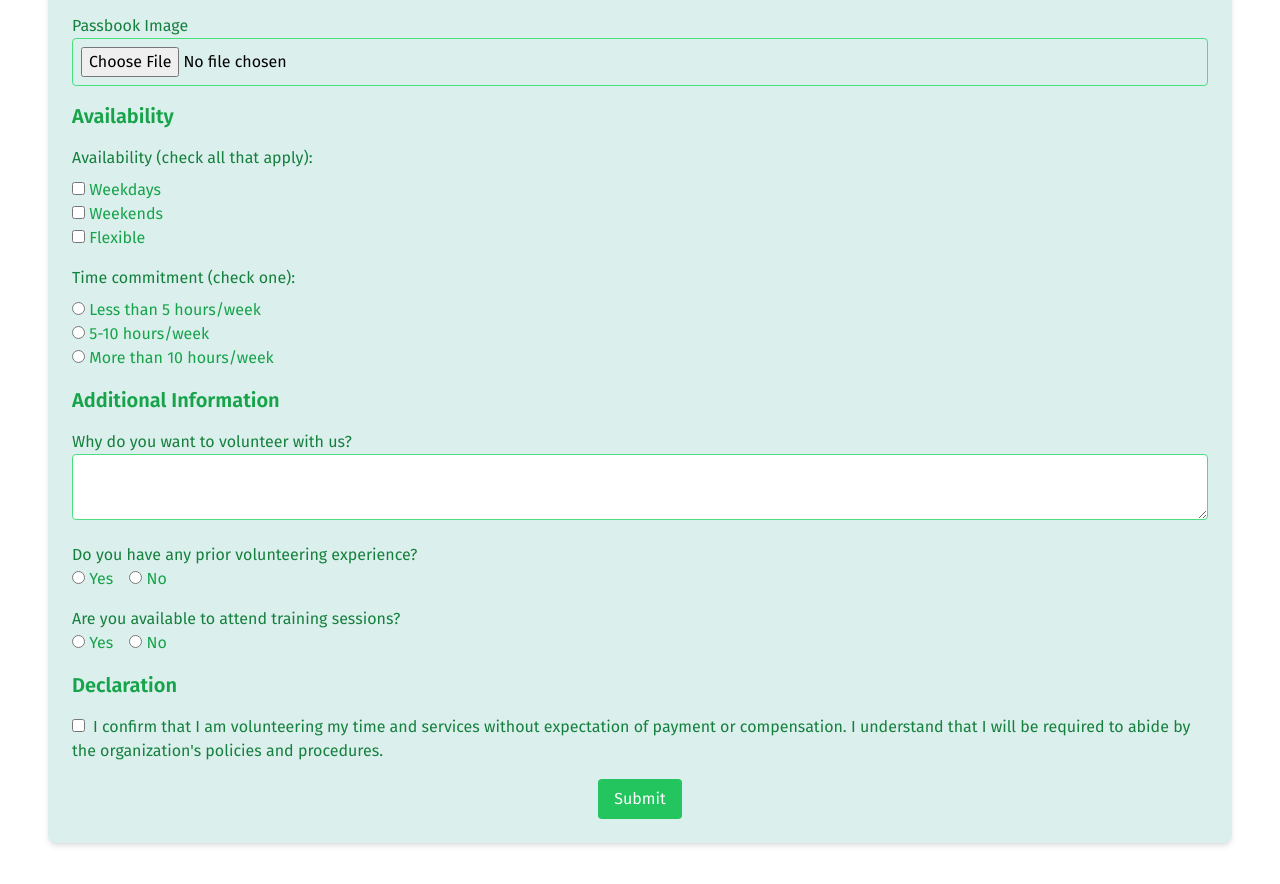
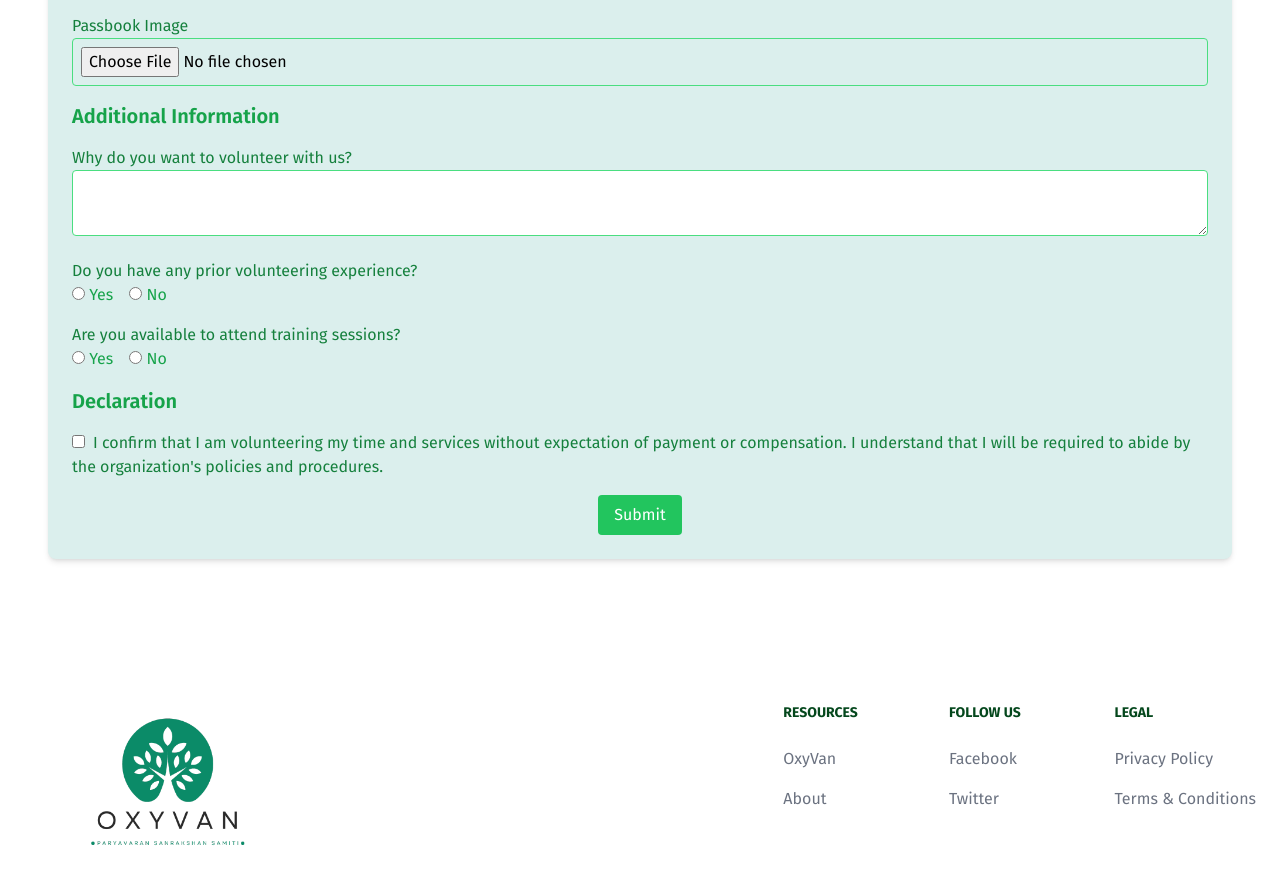
Before and after one commit to AishwaryaParihar/OxyOne, a React (Vite) app: page /register in a window 1280 px wide. Shown: the part 1033-1917 px from the top of the page. Built offline with nearby package versions, Linux system fonts and the light colour scheme; a web font is replaced by a local one.

Commit message:
remov volunteer

```diff
--- a/src/component/content/TermsConditions.jsx
+++ b/src/component/content/TermsConditions.jsx
@@ -2,7 +2,32 @@ import React from 'react'
 
 const TermsConditions = () => {
   return (
-    <div>TermsConditions</div>
+    <div className="mx-4 md:mx-14 p-6 bg-white shadow-xs rounded-lg  mt-28">
+      <h2 className="text-3xl font-semibold text-green-600 mb-4">Terms and Conditions</h2>
+
+      <div className="mb-6">
+        <h3 className="text-xl font-semibold text-gray-800 mb-2">1. Purpose</h3>
+        <p className="text-gray-700">
+          The Oxivan Environment Protection Committee is an independent, self-motivated platform established solely to prevent environmental pollution. We are not affiliated with any disputes or controversies.
+        </p>
+      </div>
+
+      <div className="mb-6">
+        <h3 className="text-xl font-semibold text-gray-800 mb-2">2. Dispute Resolution</h3>
+        <p className="text-gray-700">
+        If any individual generates a dispute, they will be solely responsible for it. Therefore, we request and advise that you avoid any current or future disputes.
+        </p>
+      </div>
+
+      <div className="mb-6">
+        <h3 className="text-xl font-semibold text-gray-800 mb-2">3. Misconduct</h3>
+        <p className="text-gray-700">
+          If any individual provides false information, incorrect updates, or engages in misconduct, the Oxivan Environment Protection Committee reserves the right to immediately suspend or ban them from future benefits. This decision will be final and binding.
+        </p>
+      </div>
+
+    </div>
+
   )
 }
 
--- a/src/component/content/VolunteerForm.jsx
+++ b/src/component/content/VolunteerForm.jsx
@@ -157,36 +157,7 @@ const VolunteerRegistrationForm = () => {
         </div>
 
 
-        {/* Availability */}
-        <h2 className="text-xl font-semibold text-green-600 mb-4">Availability</h2>
 
-        <div className="mb-4">
-          <label className="block text-green-700 mb-2">Availability (check all that apply):</label>
-          {['Weekdays', 'Weekends', 'Flexible'].map(availability => (
-            <label key={availability} className="block text-green-600">
-              <input
-                type="checkbox"
-                name="availability"
-                value={availability}
-                onChange={handleChange}
-              />  {" "} {availability}
-            </label>
-          ))}
-        </div>
-
-        <div className="mb-4">
-          <label className="block text-green-700 mb-2">Time commitment (check one):</label>
-          {['Less than 5 hours/week', '5-10 hours/week', 'More than 10 hours/week'].map(commitment => (
-            <label key={commitment} className="block text-green-600 ">
-              <input
-                type="radio"
-                name="timeCommitment"
-                value={commitment}
-                onChange={handleChange}
-              /> {" "} {commitment}
-            </label>
-          ))}
-        </div>
 
         {/* Additional Information */}
         <h2 className="text-xl font-semibold text-green-600 mb-4">Additional Information</h2>
```
